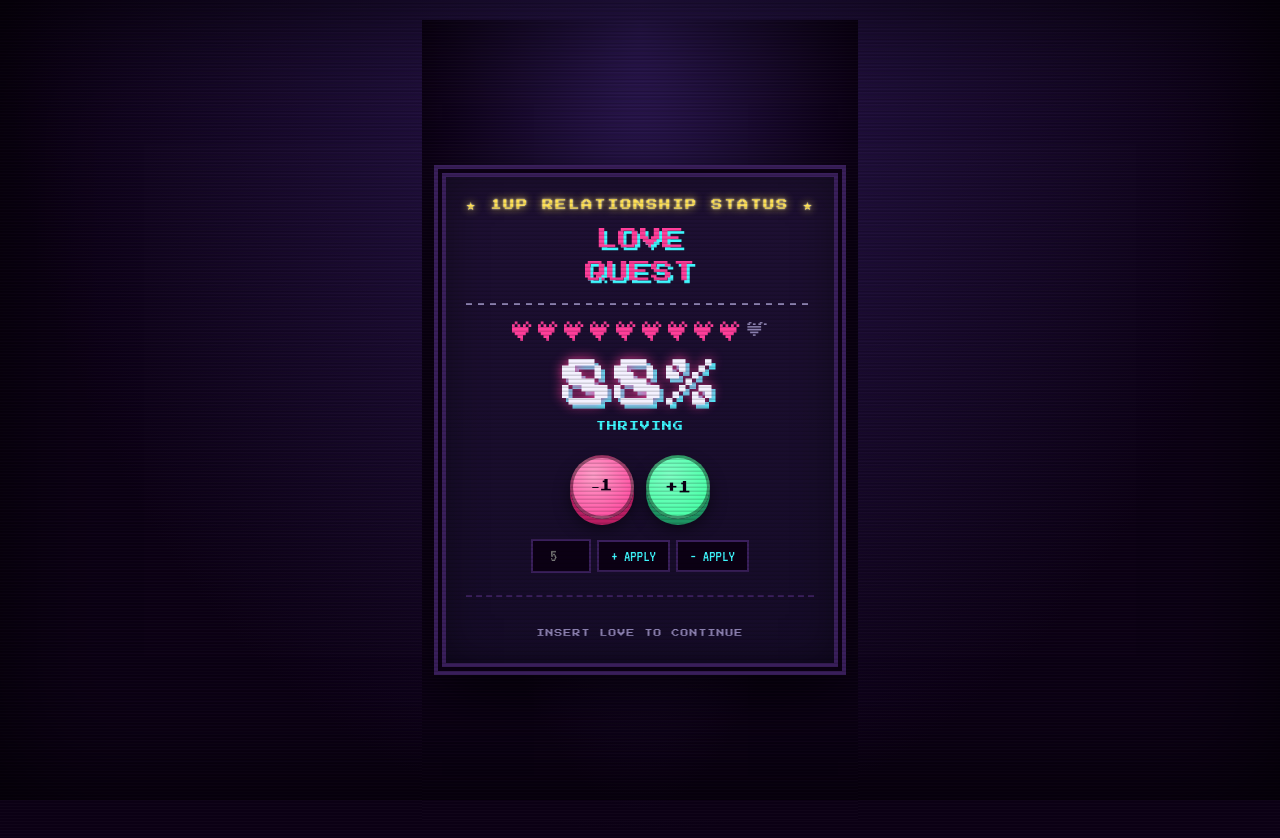
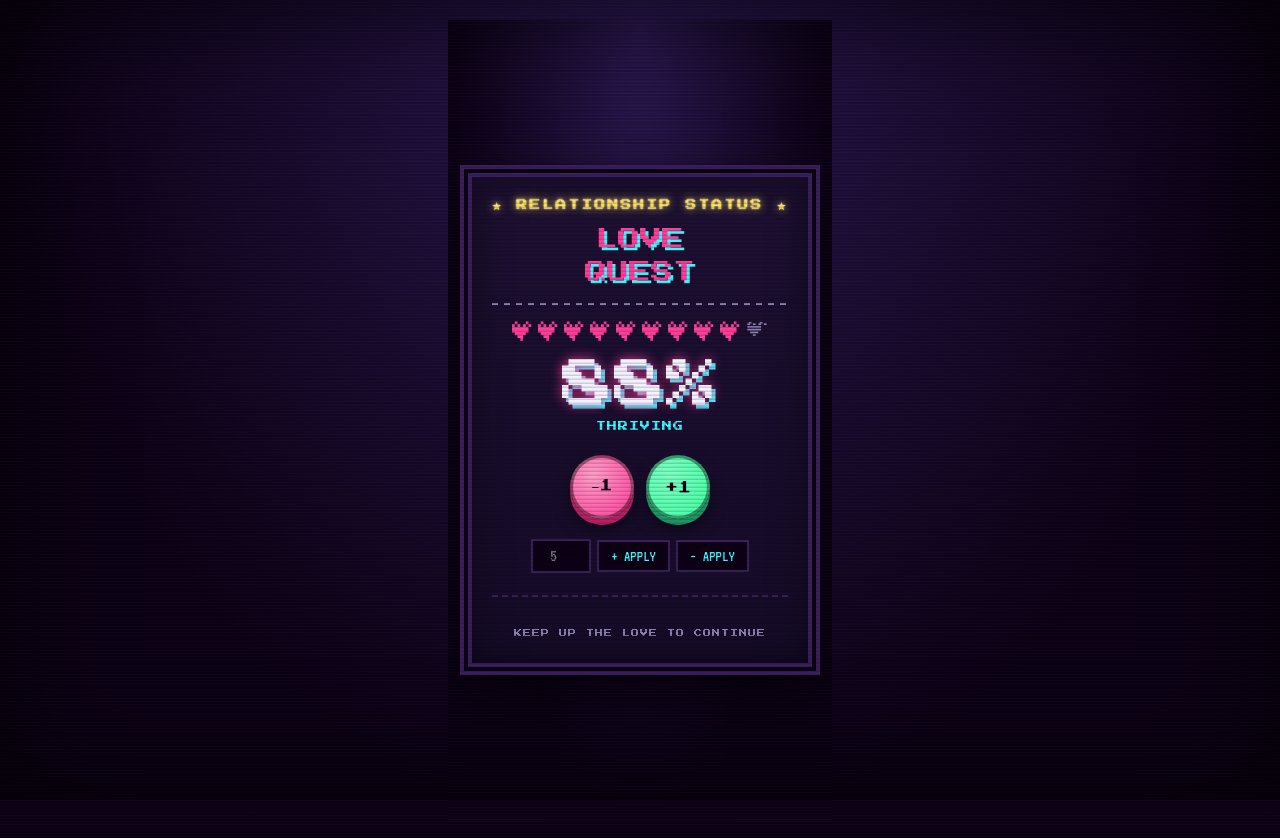
Before and after one commit to Basbota/kolkobodovmanasvztah, a plain HTML site: page index.html in a window 1280 px wide. Drawn offline with Linux system fonts and the light colour scheme.

Commit message:
Update index.html

```diff
--- a/index.html
+++ b/index.html
@@ -202,7 +202,7 @@
 <div class="fx-layer" id="fxLayer"></div>
 
 <div class="cabinet" id="cabinet">
-  <div class="marquee">★ 1UP RELATIONSHIP STATUS ★</div>
+  <div class="marquee">★ RELATIONSHIP STATUS ★</div>
   <div class="title">LOVE<br>QUEST</div>
 
   <div class="divider"></div>
@@ -227,7 +227,7 @@
 
   <div class="log" id="log"></div>
 
-  <div class="footnote">INSERT LOVE TO CONTINUE</div>
+  <div class="footnote">KEEP UP THE LOVE TO CONTINUE</div>
 </div>
 
 <script>
```
